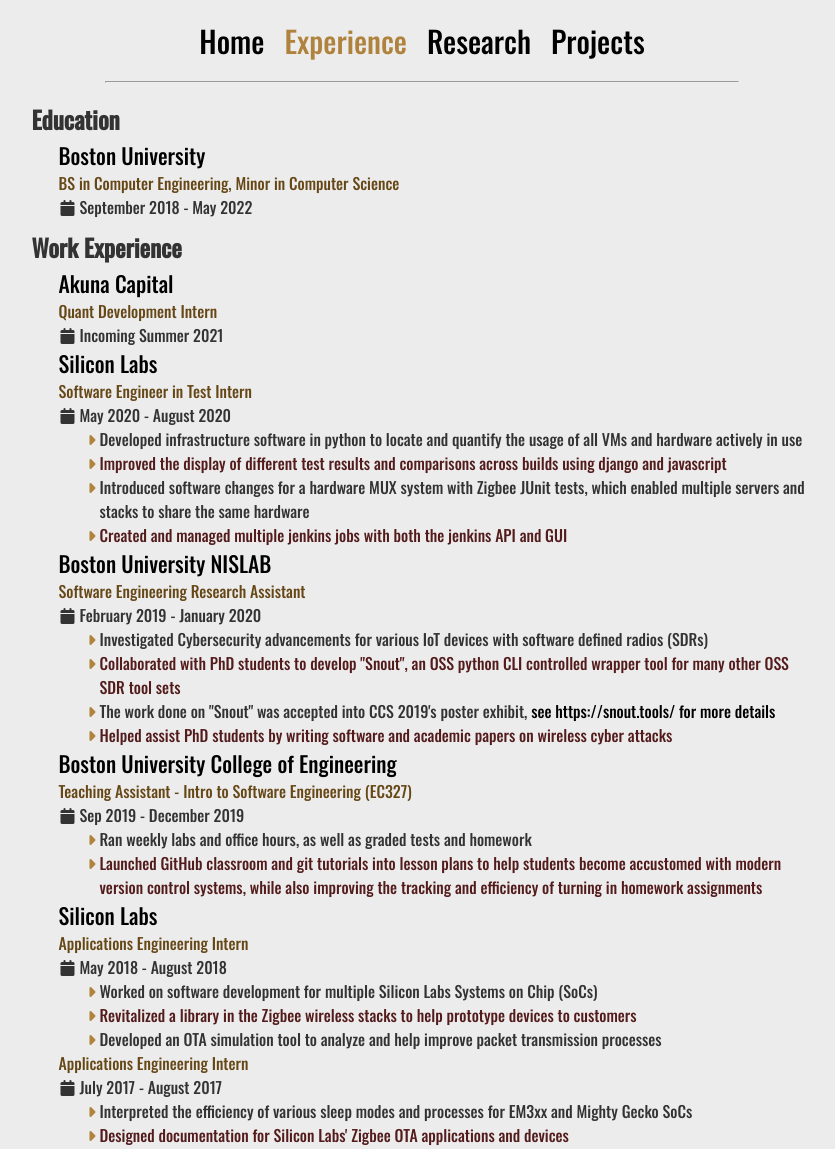
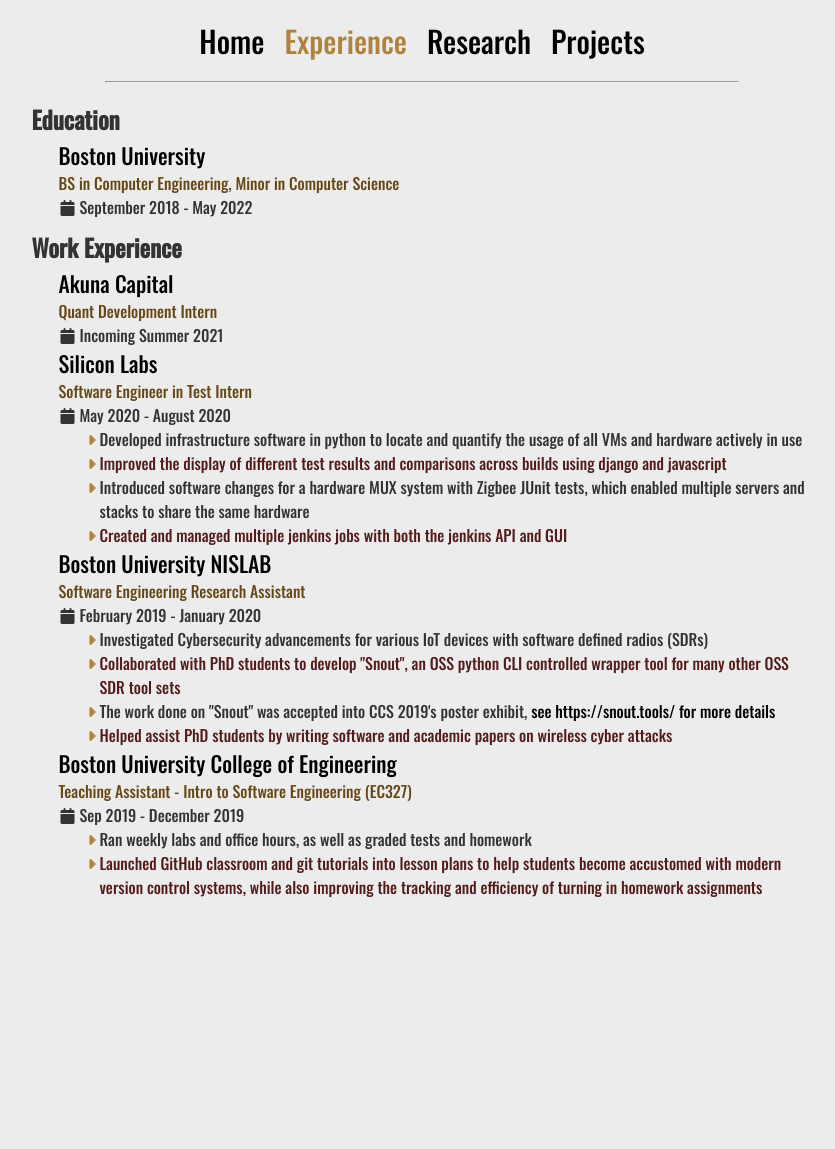
Before and after one commit to jkulskis/jkulskis.github.io, a Jekyll site: the page built from experience.html, in a window 1280 px wide. Shown: the whole page, without its empty margins (218-1053 px from the left). Built offline with Jekyll 4.4.1, drawn with Linux system fonts in a browser that asks for light colours; nearby versions of some CDN libraries; after the commit the page ends 901 px from its top, so only the background shows below that.

Commit message:
removed old experience

```diff
--- a/experience.html
+++ b/experience.html
@@ -109,38 +109,6 @@
           </ul>
         </div>
 
-        <div class="item">
-          <div class="item-header">
-            <a href="https://www.silabs.com/" target="_blank">Silicon Labs</a>
-          </div>
-          <div class="li-title">Applications Engineering Intern</div>
-          <div class="date">May 2018 - August 2018</div>
-          <ul>
-            <li>Worked on software development for multiple Silicon Labs Systems on Chip (SoCs)</li>
-            <li>
-              Revitalized a library in the Zigbee wireless stacks to help prototype devices to customers
-            </li>
-            <li>
-              Developed an OTA simulation tool to analyze and help improve packet transmission processes
-            </li>
-          </ul>
-          <div class="li-title">Applications Engineering Intern</div>
-          <div class="date">July 2017 - August 2017</div>
-          <ul>
-            <li>
-              Interpreted the efficiency of various sleep modes and processes for EM3xx and Mighty Gecko SoCs
-            </li>
-            <li>
-              Designed documentation for Silicon Labs' Zigbee OTA applications and devices
-            </li>
-          </ul>
-        </div>
-      </div>
-      <span class="empty" style="display: none;" id="workEmptySpan">&nbsp;</span>
-    </section>
-  </div>
-</div>
-
 <script>
   function toggleList(list, emptySpan) {
     if (list.is(":visible")) {
```
